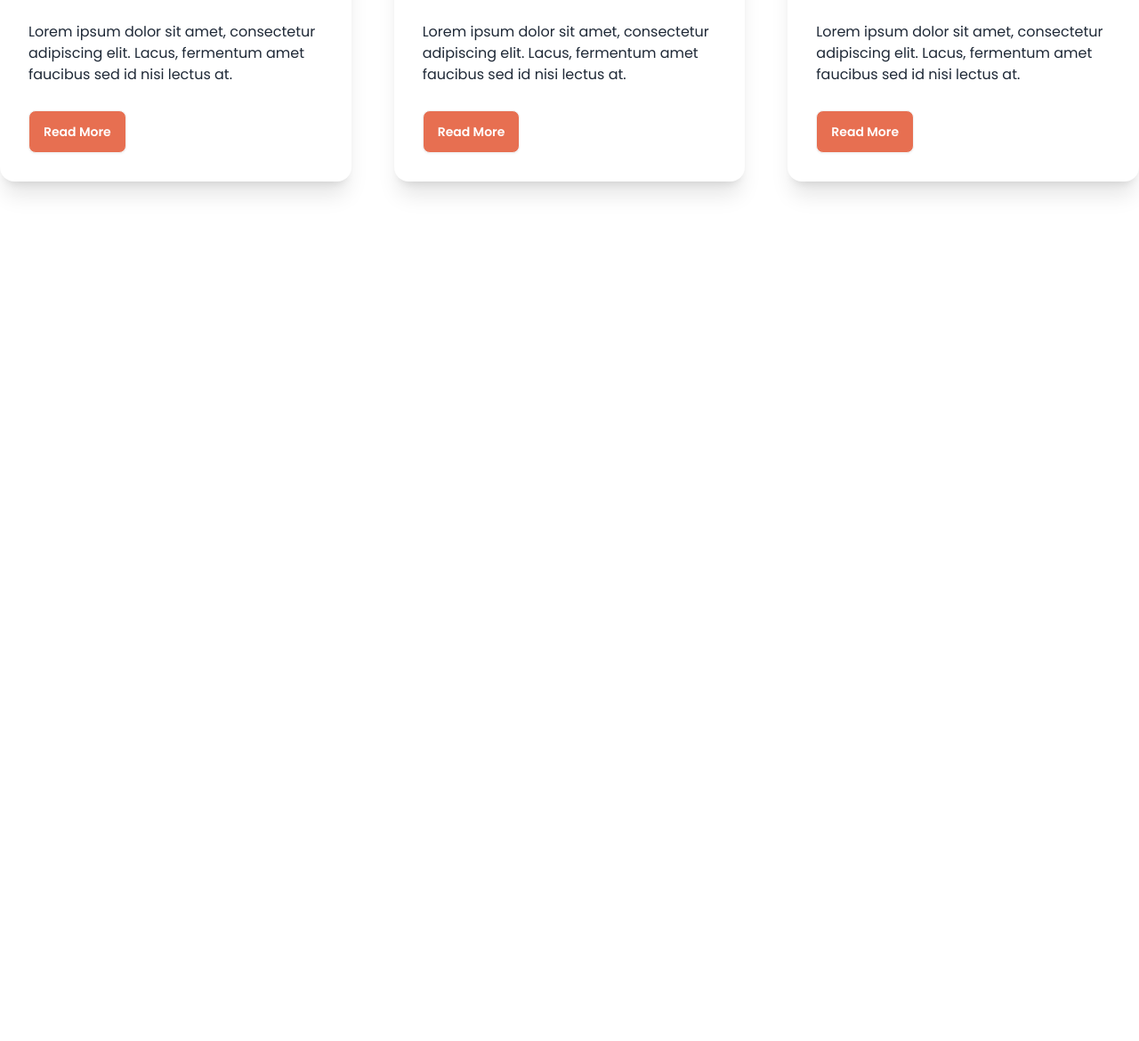
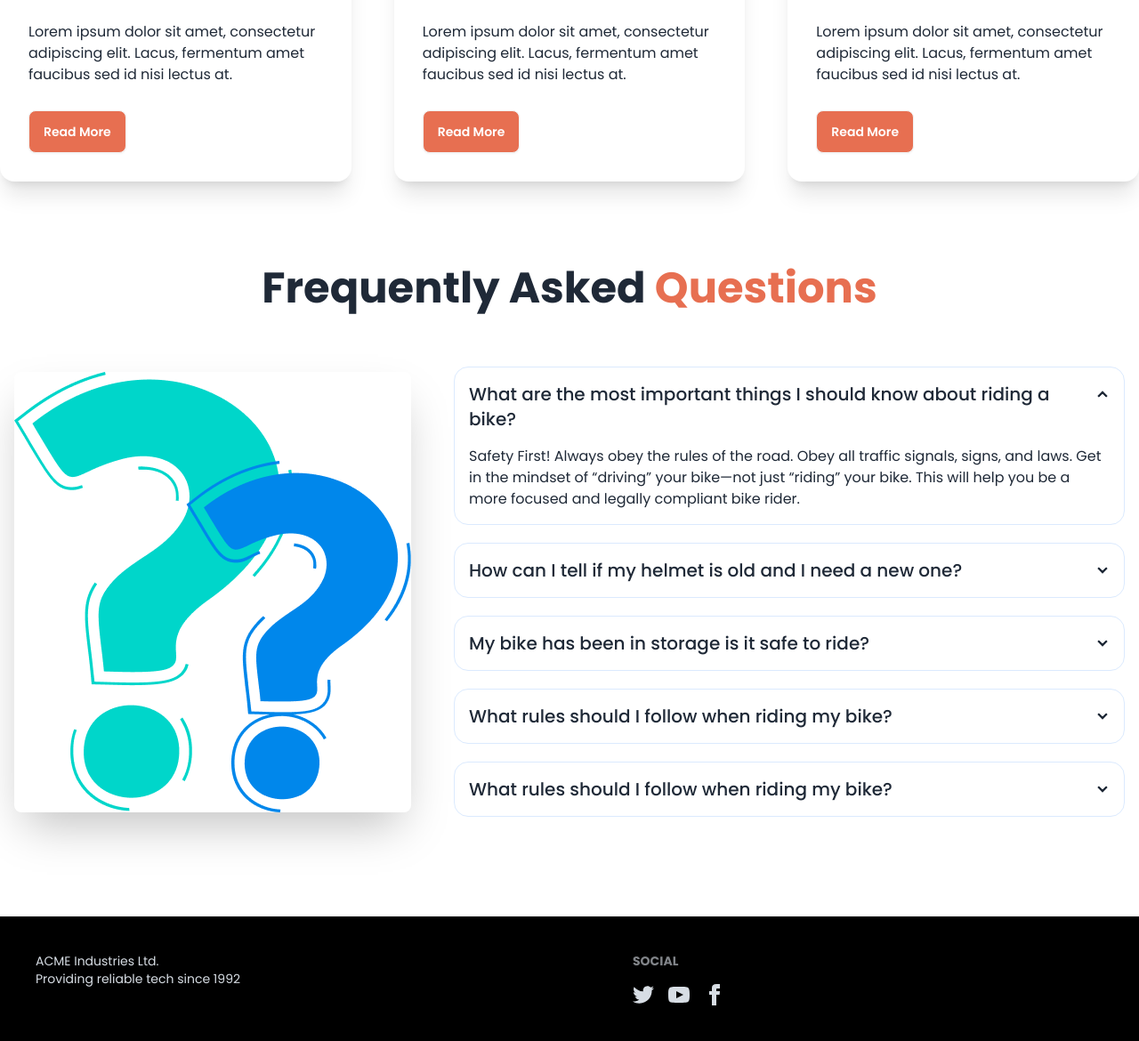
Before and after one commit to khalid33-opu/biker-zone-using-daisyUI, a plain HTML site: page index.html in a window 1280 px wide. Shown: the part 1130-2300 px from the top of the page at 89% size. Before the commit the page ends 1430 px from the top, so only its background shows below. Drawn offline with nearby package versions, Linux system fonts and the light colour scheme.

```diff
--- a/index.html
+++ b/index.html
@@ -179,7 +179,6 @@
 
     <main class="md:container mx-auto">
         <!-- featured section -->
-        <!--   -->
         <section class="my-24">
             <h2 class="text-5xl font-bold text-center mb-12">latest News</h2>
 
@@ -228,12 +227,114 @@
                     </div>
                 </div>
             </div>
-
-
         </section>
 
 
+        <!-- happy Client section-->
+        <section></section>
+
+        <!-- Frequently Asked section -->
+        <section class="my-24">
+            <!-- fqa fast section -->
+            <h2 class="text-5xl font-bold text-center mb-12">Frequently Asked <span
+                    class="text-bike-primary">Questions</span></h2>
+
+            <!-- fqa second section -->
+
+            <div class="hero ">
+                <div class="hero-content flex-col lg:flex-row space-x-8">
+                    <img src="images/others/faq.png" class="max-w-md rounded-lg shadow-2xl" />
+                    <div class="space-y-5">
+                        <div class="collapse collapse-arrow border border-blue-100">
+                            <input type="radio" name="my-accordion-2" checked="checked" />
+                            <div class="collapse-title text-xl font-medium">What are the most important things I should
+                                know about riding a bike?</div>
+                            <div class="collapse-content">
+                                <p>Safety First! Always obey the rules of the road. Obey all traffic signals, signs, and
+                                    laws. Get in the mindset of “driving” your bike—not just “riding” your bike. This
+                                    will help you be a more focused and legally compliant bike rider. </p>
+                            </div>
+                        </div>
+                        <div class="collapse collapse-arrow border border-blue-100">
+                            <input type="radio" name="my-accordion-2" />
+                            <div class="collapse-title text-xl font-medium">How can I tell if my helmet is old and I
+                                need a
+                                new one?</div>
+                            <div class="collapse-content">
+                                <p>hello</p>
+                            </div>
+                        </div>
+                        <div class="collapse collapse-arrow border border-blue-100">
+                            <input type="radio" name="my-accordion-2" />
+                            <div class="collapse-title text-xl font-medium">My bike has been in storage is it safe to
+                                ride?</div>
+                            <div class="collapse-content">
+                                <p>hello</p>
+                            </div>
+                        </div>
+                        <div class="collapse collapse-arrow border border-blue-100">
+                            <input type="radio" name="my-accordion-2" />
+                            <div class="collapse-title text-xl font-medium">What rules should I follow when riding my
+                                bike?</div>
+                            <div class="collapse-content">
+                                <p>hello</p>
+                            </div>
+                        </div>
+                        <div class="collapse collapse-arrow border border-blue-100  ">
+                            <input type="radio" name="my-accordion-2" />
+                            <div class="collapse-title text-xl font-medium">What rules should I follow when riding my
+                                bike?</div>
+                            <div class="collapse-content">
+                                <p>hello</p>
+                            </div>
+                        </div>
+                    </div>
+                </div>
+            </div>
+
+        </section>
     </main>
+
+    <!-- footer section -->
+    <footer class="footer bg-black text-neutral-content p-10">
+        <aside>
+
+            <p>
+                ACME Industries Ltd.
+                <br />
+                Providing reliable tech since 1992
+            </p>
+        </aside>
+        <nav>
+            <h6 class="footer-title">Social</h6>
+            <div class="grid grid-flow-col gap-4">
+                <a>
+                    <svg xmlns="http://www.w3.org/2000/svg" width="24" height="24" viewBox="0 0 24 24"
+                        class="fill-current">
+                        <path
+                            d="M24 4.557c-.883.392-1.832.656-2.828.775 1.017-.609 1.798-1.574 2.165-2.724-.951.564-2.005.974-3.127 1.195-.897-.957-2.178-1.555-3.594-1.555-3.179 0-5.515 2.966-4.797 6.045-4.091-.205-7.719-2.165-10.148-5.144-1.29 2.213-.669 5.108 1.523 6.574-.806-.026-1.566-.247-2.229-.616-.054 2.281 1.581 4.415 3.949 4.89-.693.188-1.452.232-2.224.084.626 1.956 2.444 3.379 4.6 3.419-2.07 1.623-4.678 2.348-7.29 2.04 2.179 1.397 4.768 2.212 7.548 2.212 9.142 0 14.307-7.721 13.995-14.646.962-.695 1.797-1.562 2.457-2.549z">
+                        </path>
+                    </svg>
+                </a>
+                <a>
+                    <svg xmlns="http://www.w3.org/2000/svg" width="24" height="24" viewBox="0 0 24 24"
+                        class="fill-current">
+                        <path
+                            d="M19.615 3.184c-3.604-.246-11.631-.245-15.23 0-3.897.266-4.356 2.62-4.385 8.816.029 6.185.484 8.549 4.385 8.816 3.6.245 11.626.246 15.23 0 3.897-.266 4.356-2.62 4.385-8.816-.029-6.185-.484-8.549-4.385-8.816zm-10.615 12.816v-8l8 3.993-8 4.007z">
+                        </path>
+                    </svg>
+                </a>
+                <a>
+                    <svg xmlns="http://www.w3.org/2000/svg" width="24" height="24" viewBox="0 0 24 24"
+                        class="fill-current">
+                        <path
+                            d="M9 8h-3v4h3v12h5v-12h3.642l.358-4h-4v-1.667c0-.955.192-1.333 1.115-1.333h2.885v-5h-3.808c-3.596 0-5.192 1.583-5.192 4.615v3.385z">
+                        </path>
+                    </svg>
+                </a>
+            </div>
+        </nav>
+    </footer>
 </body>
 
 </html>
```
